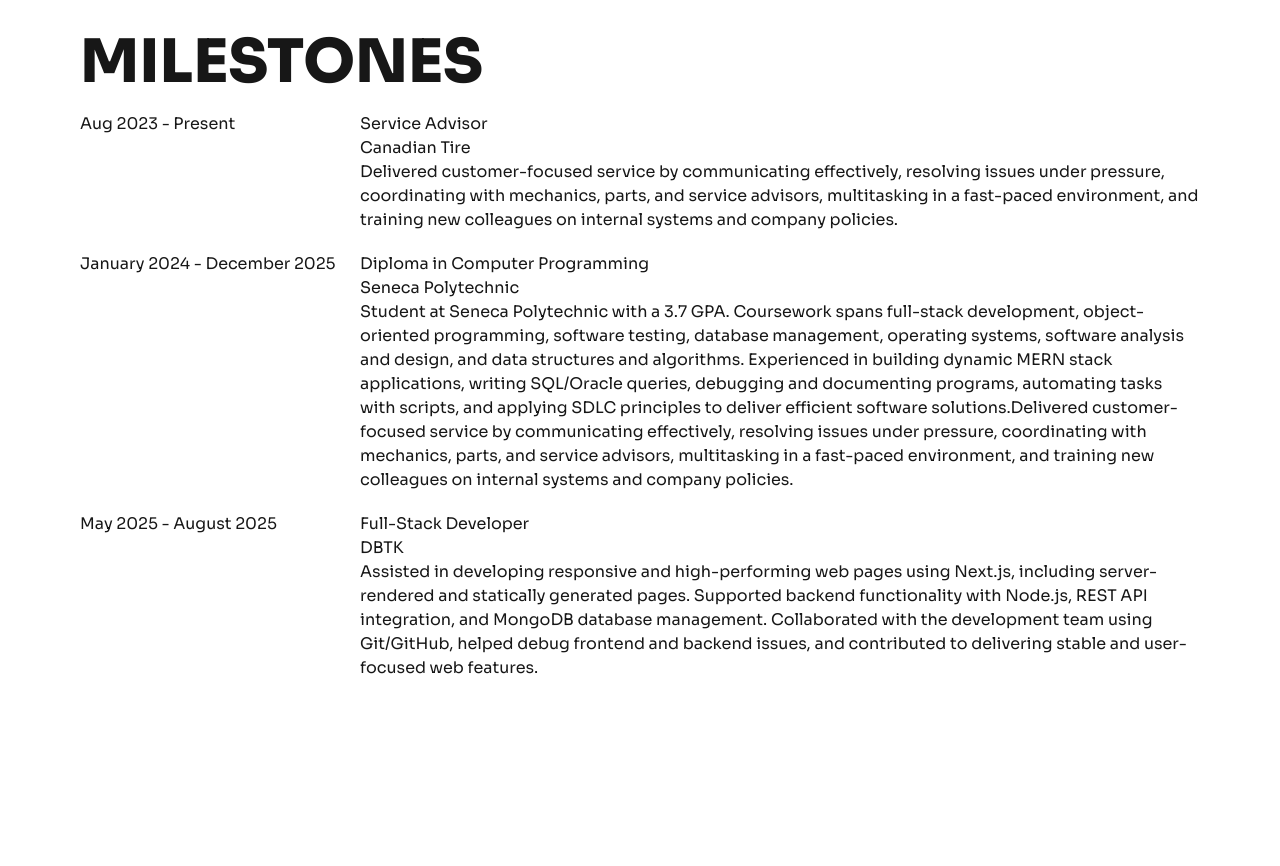
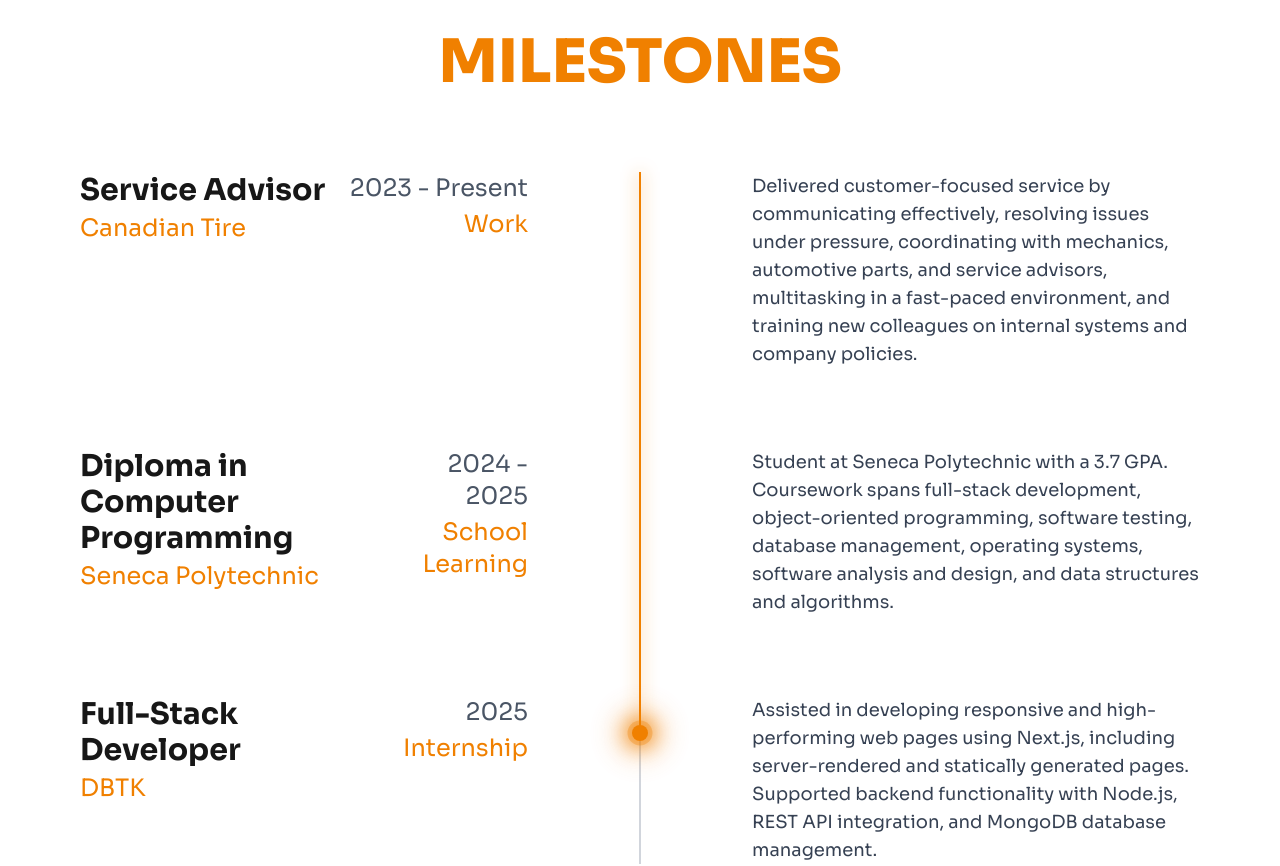
Before and after one commit to Rickson0628/Portfolio, a Next.js app: page / in a window 1280 px wide. Shown: the part 600-1466 px from the top of the page. Built offline with nearby package versions, Linux system fonts and the light colour scheme.

Commit message:
Updated Milestone Design

```diff
--- a/app/page.js
+++ b/app/page.js
@@ -1,4 +1,5 @@
-"use client"
+"use client";
+
 import Nav from "@/components/Nav";
 import Landing from "../components/Landing";
 import { useState } from "react";
@@ -6,15 +7,23 @@ import SideBar from "@/components/SideBar";
 import SideContent from "@/components/SideContent";
 import Skills from "@/components/Skills";
 import Footer from "@/components/Footer";
-import Project from './../components/Project';
+import Project from "./../components/Project";
 import Milestone from "@/components/Milestone";
-
+import { motion, useScroll } from "framer-motion";
 
 export default function Home() {
-  const [isSideBarOpen, setSideBar] = useState(false)
+  const [isSideBarOpen, setSideBar] = useState(false);
+
+  const { scrollYProgress } = useScroll();
 
   return (
-    <div className="">
+    <main className="">
+      {/* Scroll progress bar */}
+      <motion.div
+        className="fixed left-0 top-0 z-999 h-1 w-full origin-left bg-univ"
+        style={{ scaleX: scrollYProgress }}
+      />
+
       <Nav setSideBar={setSideBar} />
       <Landing />
       <Milestone />
@@ -23,8 +32,9 @@ export default function Home() {
       <SideBar isOpen={isSideBarOpen} setSideBar={setSideBar}>
         <SideContent />
       </SideBar>
+
       <Skills />
       <Footer />
-    </div>
+    </main>
   );
 }
--- a/components/Footer.jsx
+++ b/components/Footer.jsx
@@ -16,9 +16,9 @@ const Footer = () => {
       <div className="md:flex md:gap-30 lg:gap-30 lg:px-20 lg:py-12 xl:gap-70">
         {/* Short intro */}
         <div className="my-7">
-          <div className="text-2xl font-bold">Got a problem?</div>
+          <div className="text-2xl font-bold">reppin</div>
           <div className="text-univ font-bold text-2xl mb-2">
-            {`I'll bring the code`}
+            {`lorem epsum`}
           </div>
           <div className="text-gray-600">Full Stack Developer</div>
         </div>
--- a/components/Landing.jsx
+++ b/components/Landing.jsx
@@ -6,7 +6,7 @@ import React from "react";
 
 const Landing = () => {
   return (
-    <div className="my-20 mx-5 lg:p-20">
+    <div className="my-20 mx-5 lg:p-15 xl:p-20">
       {/* Left Side */}
       <div className="flex gap-5">
         <div>
--- a/components/Milestone.jsx
+++ b/components/Milestone.jsx
@@ -1,49 +1,135 @@
-import React from "react";
+"use client";
+
+import React, { useRef } from "react";
+import { motion, useScroll, useTransform } from "framer-motion";
 
 const milestones = [
   {
     title: "Service Advisor",
     company: "Canadian Tire",
     description:
-      "Delivered customer-focused service by communicating effectively, resolving issues under pressure, coordinating with mechanics, parts, and service advisors, multitasking in a fast-paced environment, and training new colleagues on internal systems and company policies.",
-    date: "Aug 2023 - Present",
+      "Delivered customer-focused service by communicating effectively, resolving issues under pressure, coordinating with mechanics, automotive parts, and service advisors, multitasking in a fast-paced environment, and training new colleagues on internal systems and company policies.",
+    date: "2023 - Present",
+    type: "Work",
   },
   {
     title: "Diploma in Computer Programming",
     company: "Seneca Polytechnic",
     description:
-      "Student at Seneca Polytechnic with a 3.7 GPA. Coursework spans full-stack development, object-oriented programming, software testing, database management, operating systems, software analysis and design, and data structures and algorithms. Experienced in building dynamic MERN stack applications, writing SQL/Oracle queries, debugging and documenting programs, automating tasks with scripts, and applying SDLC principles to deliver efficient software solutions.Delivered customer-focused service by communicating effectively, resolving issues under pressure, coordinating with mechanics, parts, and service advisors, multitasking in a fast-paced environment, and training new colleagues on internal systems and company policies.",
-    date: "January 2024 - December 2025",
+      "Student at Seneca Polytechnic with a 3.7 GPA. Coursework spans full-stack development, object-oriented programming, software testing, database management, operating systems, software analysis and design, and data structures and algorithms.",
+    date: "2024 - 2025",
+    type: "School Learning",
   },
-
   {
     title: "Full-Stack Developer",
     company: "DBTK",
     description:
-      "Assisted in developing responsive and high-performing web pages using Next.js, including server-rendered and statically generated pages. Supported backend functionality with Node.js, REST API integration, and MongoDB database management. Collaborated with the development team using Git/GitHub, helped debug frontend and backend issues, and contributed to delivering stable and user-focused web features.",
-    date: "May 2025 - August 2025",
+      "Assisted in developing responsive and high-performing web pages using Next.js, including server-rendered and statically generated pages. Supported backend functionality with Node.js, REST API integration, and MongoDB database management.",
+    date: "2025",
+    type: "Internship",
   },
 ];
 
 const Milestone = () => {
+  const timelineRef = useRef(null);
+
+  const { scrollYProgress } = useScroll({
+    target: timelineRef,
+    offset: ["start 80%", "end 20%"],
+  });
+
+  const scaleY = useTransform(scrollYProgress, [0, 1], [0, 1]);
+
+  const circlePosition = useTransform(scrollYProgress, [0, 1], ["0%", "100%"]);
+
   return (
-    <div className="lg:p-20">
-      <div className="font-extrabold text-3xl sm:text-4xl md:text-5xl lg:text-6xl mt-10 mb-5">
+    <section ref={timelineRef} className="p-8 lg:p-16 xl:p-20">
+      <div className="lg:flex lg:justify-center font-extrabold text-3xl sm:text-4xl md:text-5xl lg:text-6xl mt-10 mb-20 text-univ">
         MILESTONES
       </div>
-      {milestones.map((milestone) => (
-        <div key={milestone.title} className="mb-5">
-          <div className="flex">
-            <div className="w-1/4">{milestone.date}</div>
-            <divz className="w-3/4">
-              <div>{milestone.title}</div>
-              <div>{milestone.company}</div>
-              <div>{milestone.description}</div>
-            </divz>
-          </div>
+
+      <div className="relative w-full">
+        {/* Timeline line */}
+        <div className="absolute left-4 top-0 h-full w-[2px] lg:left-1/2 lg:-translate-x-1/2">
+          {/* Background line */}
+          <div className="absolute h-full w-[2px] bg-gray-300"></div>
+
+          {/* Animated glowing line */}
+          <motion.div
+            className="absolute h-full w-[2px] origin-top bg-univ shadow-[0_0_18px_rgba(240,128,0,0.9)]"
+            style={{ scaleY }}
+          />
+
+          {/* Moving pulsing circle */}
+          <motion.div
+            className="absolute left-1/2 z-20 h-4 w-4 -translate-x-1/2 -translate-y-1/2"
+            style={{ top: circlePosition }}
+          >
+            {/* Pulse glow */}
+            <motion.div
+              className="absolute inset-0 rounded-full bg-univ shadow-[0_0_18px_8px_rgba(240,128,0,0.6)]"
+              animate={{
+                scale: [1, 2.5, 1],
+                opacity: [0.7, 0, 0.7],
+              }}
+              transition={{
+                duration: 1.5,
+                repeat: Infinity,
+                ease: "easeInOut",
+              }}
+            />
+
+            {/* Main circle */}
+            <div className="relative h-4 w-4 rounded-full bg-univ shadow-[0_0_18px_8px_rgba(240,128,0,0.6)]"></div>
+          </motion.div>
         </div>
-      ))}
-    </div>
+
+        {/* Milestone Section */}
+        <div className="ml-12 lg:ml-0">
+          {milestones.map((milestone, index) => (
+            <div key={index}>
+              <div className="lg:grid lg:grid-cols-2 lg:gap-24">
+                {/* Left side */}
+                <div className="lg:pr-16 lg:text-right">
+                  <div className="flex justify-between mb-4 gap-4 ">
+                    <div className="text-left">
+                      <div className="font-bold mb-1 sm:text-lg lg:text-xl xl:text-2xl xl:text-3xl">
+                        {milestone.title}
+                      </div>
+
+                      <div className="text-univ sm:text-lg lg:text-xl xl:text-2xl">
+                        {milestone.company}
+                      </div>
+                    </div>
+
+                    <div className="text-right ">
+                      <div className="text-gray-600 mb-1 sm:text-lg lg:text-xl xl:text-2xl">
+                        {milestone.date}
+                      </div>
+
+                      <div className="text-univ sm:text-lg lg:text-xl xl:text-2xl">
+                        {milestone.type}
+                      </div>
+                    </div>
+                  </div>
+                </div>
+
+                {/* Right side */}
+                <div className="text-gray-700 lg:pl-16 lg:text-lg">
+                  {milestone.description}
+                </div>
+              </div>
+
+              {index < milestones.length - 1 ? (
+                <div className="mb-20"></div>
+              ) : (
+                ""
+              )}
+            </div>
+          ))}
+        </div>
+      </div>
+    </section>
   );
 };
 
--- a/components/Project.jsx
+++ b/components/Project.jsx
@@ -46,7 +46,7 @@ const Project = () => {
     );
   };
   return (
-    <section className="p-8 sm:mx-5 lg:p-20 lg:-mb-10">
+    <section className="p-8 lg:p-15 xl:p-20 sm:mx-5 lg:-mb-5">
       <h2 className="font-extrabold text-3xl sm:text-4xl md:text-5xl lg:text-6xl mt-10 mb-5">
         PROJECTS
       </h2>
--- a/components/Skills.jsx
+++ b/components/Skills.jsx
@@ -112,7 +112,7 @@ const allSkills = [
 const Skills = () => {
   return (
     // Top Line
-    <div className="p-8 lg:p-20 -mt-10 lg:-mb-10">
+    <div className="p-8 lg:p-15 xl:p-20 -mt-10 lg:-mb-10">
       <div className="font-extrabold text-3xl sm:text-4xl md:text-5xl lg:text-6xl mt-10 mb-6 sm:mx-5">
         SKILLS
       </div>
--- a/package.json
+++ b/package.json
@@ -9,6 +9,7 @@
     "lint": "eslint"
   },
   "dependencies": {
+    "framer-motion": "^12.40.0",
     "next": "^16.2.7",
     "postcss": "^8.5.15",
     "react": "19.2.4",
```
Also changed, not shown: 1 other file (tests, documents, lock files or other folders).
